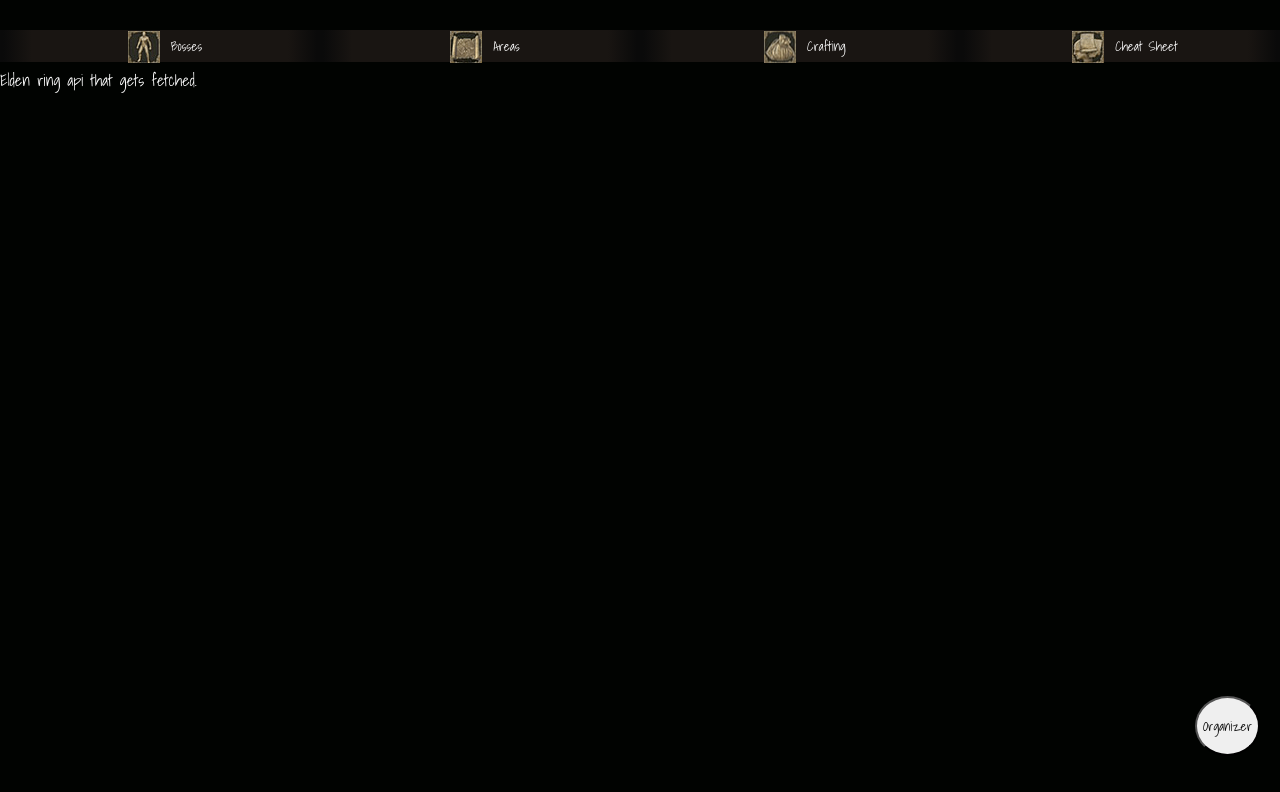
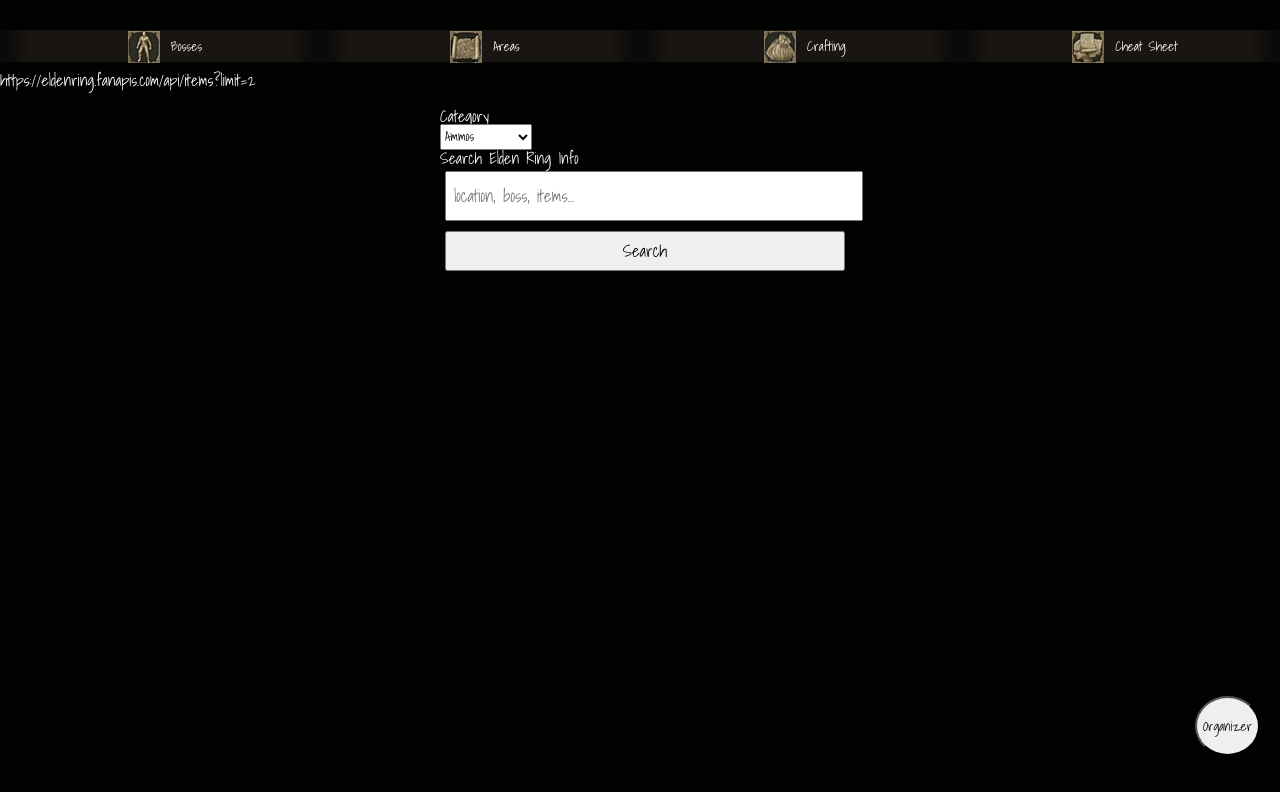
Before and after one commit to r-Dev03/Elden-Ring-Companion-Hub, a React (Create React App) app: page /CheatSheet in a window 1280 px wide. Shown: the top 792 px of the page. Built offline with nearby package versions, Linux system fonts and the light colour scheme.

Commit message:
Implemented new select form for newly created CheatSheet component, will fetch data from elden ring api.

```diff
--- a/src/App.js
+++ b/src/App.js
@@ -8,6 +8,7 @@ import AreaForm from './components/AreaForm';
 import CraftingForm from './components/CraftingForm';
 import Organizer from './components/Organizer';
 import { Link } from 'react-router-dom'
+import CheatSheet from './components/CheatSheet';
 
 function App() {
 
@@ -53,9 +54,10 @@ function App() {
                         <>
                             <Navbar />
                             <Link to={`/Logs`} >
-                                <h1>Elden ring api that gets fetched.</h1>
                                 <button className='organizerBtn'>Organizer</button>
                             </Link>
+                            <h2>https://eldenring.fanapis.com/api/items?limit=2</h2>
+                            <CheatSheet />
                         </>
                     } />
                     <Route path='/Logs' element={
--- /dev/null
+++ b/src/components/CheatSheet.js
@@ -0,0 +1,62 @@
+import React from "react";
+import { useState } from "react";
+
+const CheatSheet = () => {
+    const [inputValue, setInputValue] = useState('')
+
+    function searchInfo() {
+        console.log(inputValue)
+    }
+
+
+    const handleSubmit = (e) => {
+        e.preventDefault()
+
+        if (!inputValue) {
+            alert('Your gonna need it...')
+            return
+        }
+
+        searchInfo({ inputValue })
+
+        setInputValue('')
+    }
+    return (
+        <form className='form' id="cheat-form" onSubmit={handleSubmit}>
+            <div className='form-control'>
+
+                <label for="Type">Category</label>
+
+                <select name="Category" id="Categories" required>
+                    <option value="ammos">Ammos</option>
+                    <option value="armors">Armors</option>
+                    <option value="ashes of war">Ashes of War</option>
+                    <option value="bosses">Bosses</option>
+                    <option value="classes">Classes</option>
+                    <option value="incantations">Incantations</option>
+                    <option value="items">Items</option>
+                    <option value="locations">Locations</option>
+                    <option value="npcs">NPCs</option>
+                    <option value="shields">Shields</option>
+                    <option value="sorceries">Sorceries</option>
+                    <option value="spirits">Spirits</option>
+                    <option value="talismans">Talismans</option>
+                    <option value="weapons">Weapons</option>
+                </select>
+
+                <label>Search Elden Ring Info</label>
+                <input
+                    type='text'
+                    placeholder='location, boss, items...'
+                    value={inputValue}
+                    onChange={(e) => setInputValue(e.target.value)}
+                />
+
+
+                <input type='submit' value='Search' className='btn btn-block' />
+            </div>
+        </form>
+    )
+}
+
+export default CheatSheet
```
